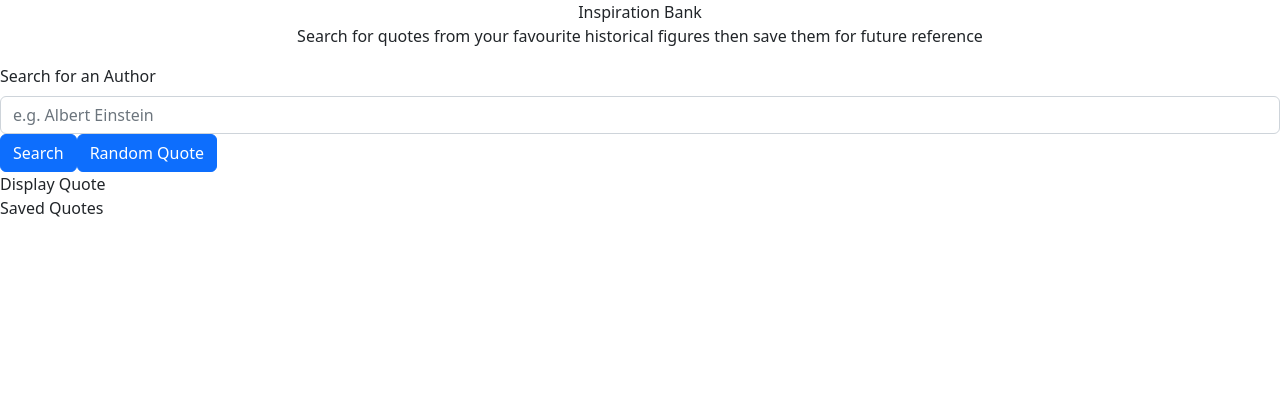
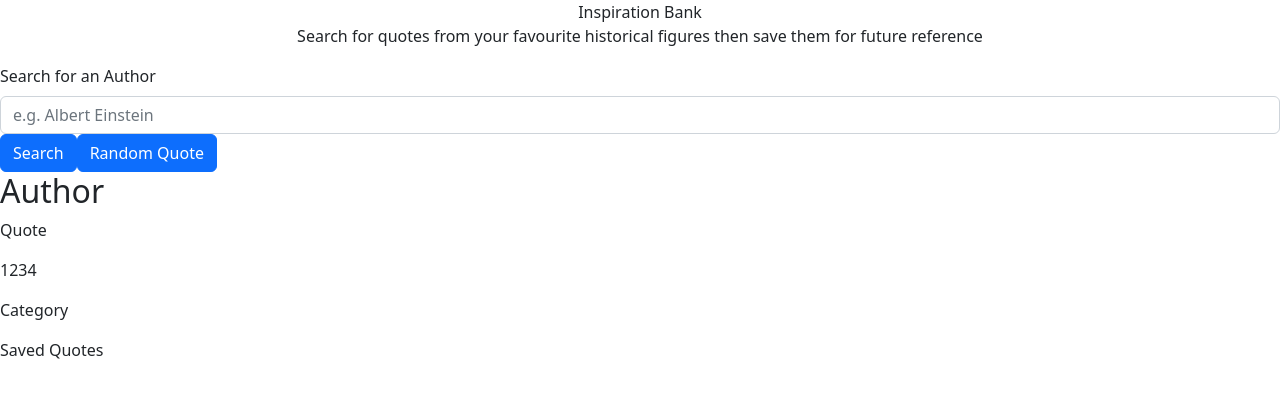
Before and after one commit to seanxbrown/react-quote, a React (Create React App) app: page / in a window 1280 px wide. Shown: the top 398 px of the page. Built offline with nearby package versions, Linux system fonts and the light colour scheme.

Commit message:
Feat: Display random quote in DisplayQuote Component

```diff
--- a/src/App.js
+++ b/src/App.js
@@ -17,18 +17,9 @@ function App() {
     const response = await fetch("https://api.quotable.io/random", {mode: "cors"})
     const quote = await response.json();
     setCurrentQuote(quote)
+    console.log(currentQuote)
 
   }
-
-  async function callAPI() {
-
-    const response = await fetch("https://api.quotable.io/random?author=Barack Obama", {mode: "cors"})
-    console.log(response)
-    const quotes = await response.json()
-    console.log(quotes)
-
-  }
-
 
   return (
     <div className="App">
@@ -39,10 +30,10 @@ function App() {
           <Form.Control type="text" placeholder="e.g. Albert Einstein"></Form.Control>
         </Form.Group>
         <Button type="submit">Search</Button>
-        <Button type="button" onClick={callAPI}>Random Quote</Button>
+        <Button type="button" onClick={getRandomQuote}>Random Quote</Button>
 
       </Form>
-      <DisplayQuote quote={currentQuote}></DisplayQuote>
+      <DisplayQuote author={currentQuote.author} quote={currentQuote.content} tags={currentQuote.tags} id={currentQuote._id}></DisplayQuote>
       <SavedQuotes></SavedQuotes>
 
 
--- a/src/components/DisplayQuote.js
+++ b/src/components/DisplayQuote.js
@@ -1,5 +1,22 @@
-export const DisplayQuote = () => {
+export const DisplayQuote = ({author, quote, tags, id}) => {
+    console.log("from DQ:", tags)
     return (
-        <div>Display Quote</div>
+        <div>
+            <h2>{author}</h2>
+            <p>{quote}</p>
+            <p>{id}</p>
+            {tags.map(tag => {
+                return <p key={Date.now() * Math.random()}> {tag} </p>
+            })}
+
+        </div>
     )
 }
+
+DisplayQuote.defaultProps = {
+    author: "Author",
+    quote: "Quote",
+    id: 1234,
+    tags: ["Category"]
+
+}
```
